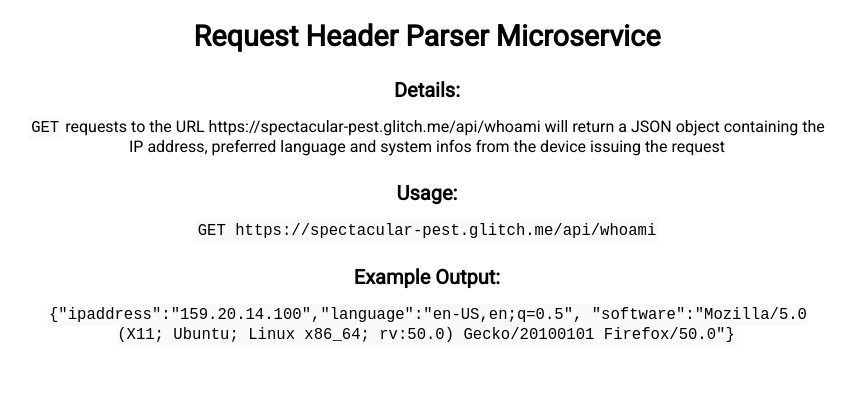
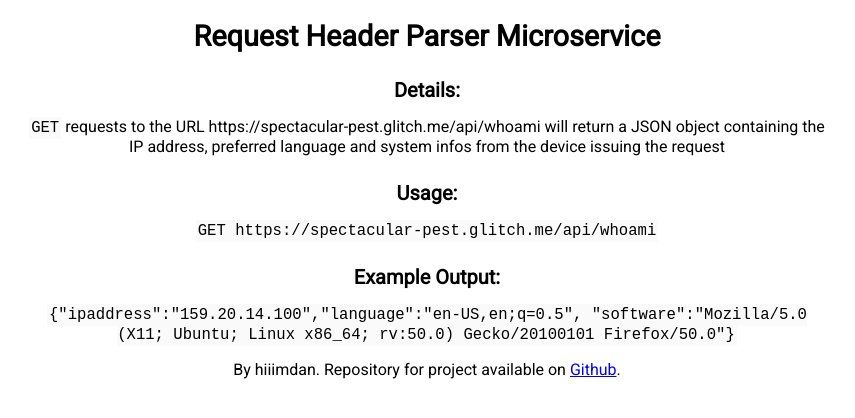
Before and after one commit to hiimdan/FCC-APIs-project-Request-Header-Parser-Microservice, a website: page views/index.html in a window 1280 px wide. Shown: the whole page, without its empty margins (213-1068 px from the left). Drawn offline with Linux system fonts and the light colour scheme; files that its build step writes are made by us from their sources.

Commit message:
Update index.html

```diff
--- a/views/index.html
+++ b/views/index.html
@@ -19,6 +19,9 @@
       <h3>Example Output:</h3>
       <p><code>{"ipaddress":"159.20.14.100","language":"en-US,en;q=0.5",
 "software":"Mozilla/5.0 (X11; Ubuntu; Linux x86_64; rv:50.0) Gecko/20100101 Firefox/50.0"}</code></p>
+      <footer>
+        <p>By hiiimdan. Repository for project available on <a href="https://github.com/hiimdan/FCC-APIs-project-Request-Header-Parser-Microservice" target="_blank">Github</a>.</p>
+      </footer>
     </div>
   </body>
 
```
